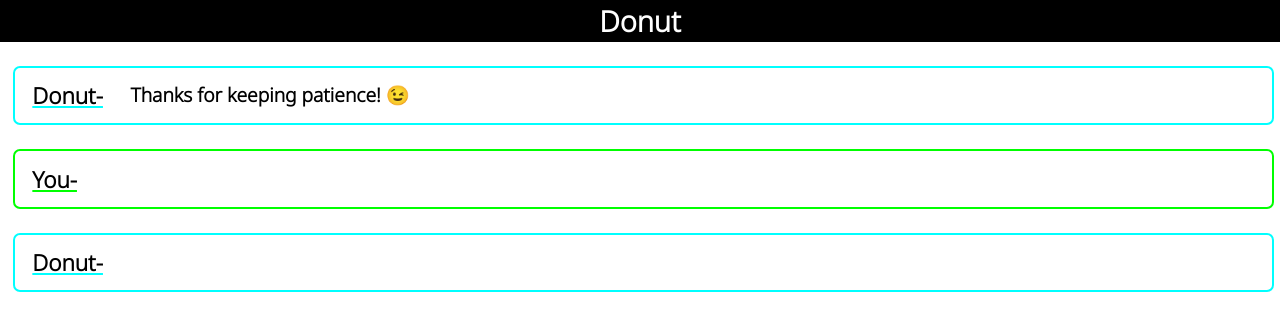
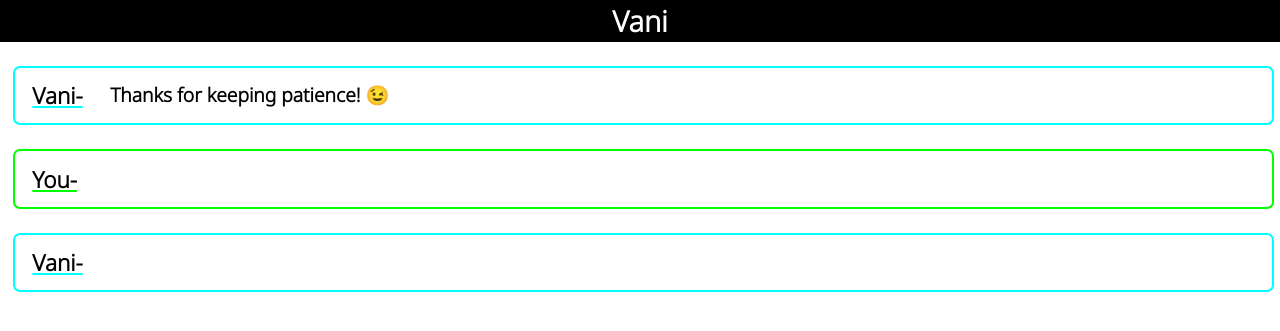
Before and after one commit to niteshinfocus/vani, a Flask app: template templates/result.html in a window 1280 px wide. Shown: the top 331 px of the page. Run offline with Flask 2, Linux system fonts and the light colour scheme; the template is opened without the code that fills it, so the values that code supplies are empty.

Commit message:
Update result.html

```diff
--- a/templates/result.html
+++ b/templates/result.html
@@ -105,10 +105,10 @@
 
 <body>
   <nav>
-    <span> Donut </span>
+    <span> Vani </span>
   </nav>
     <div class="ai">
-      <span>Donut-</span>
+      <span>Vani-</span>
       <p> Thanks for keeping patience! 😉</p>
     </div>
 
@@ -118,7 +118,7 @@
     </div>
 
     <div class="ai">
-      <span>Donut-</span>
+      <span>Vani-</span>
       <p> {{aiMsg}}</p>
     </div>
 </body>
```
